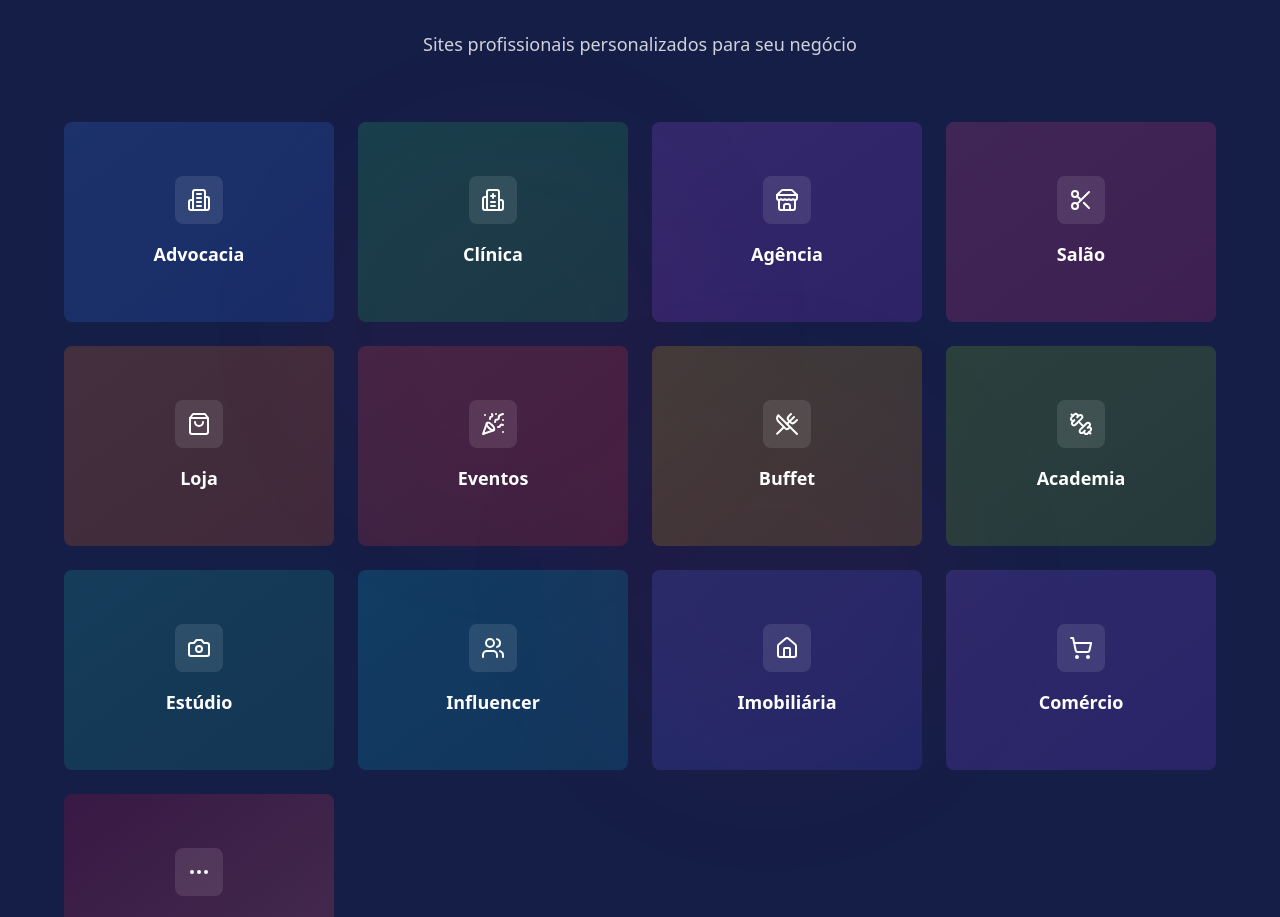
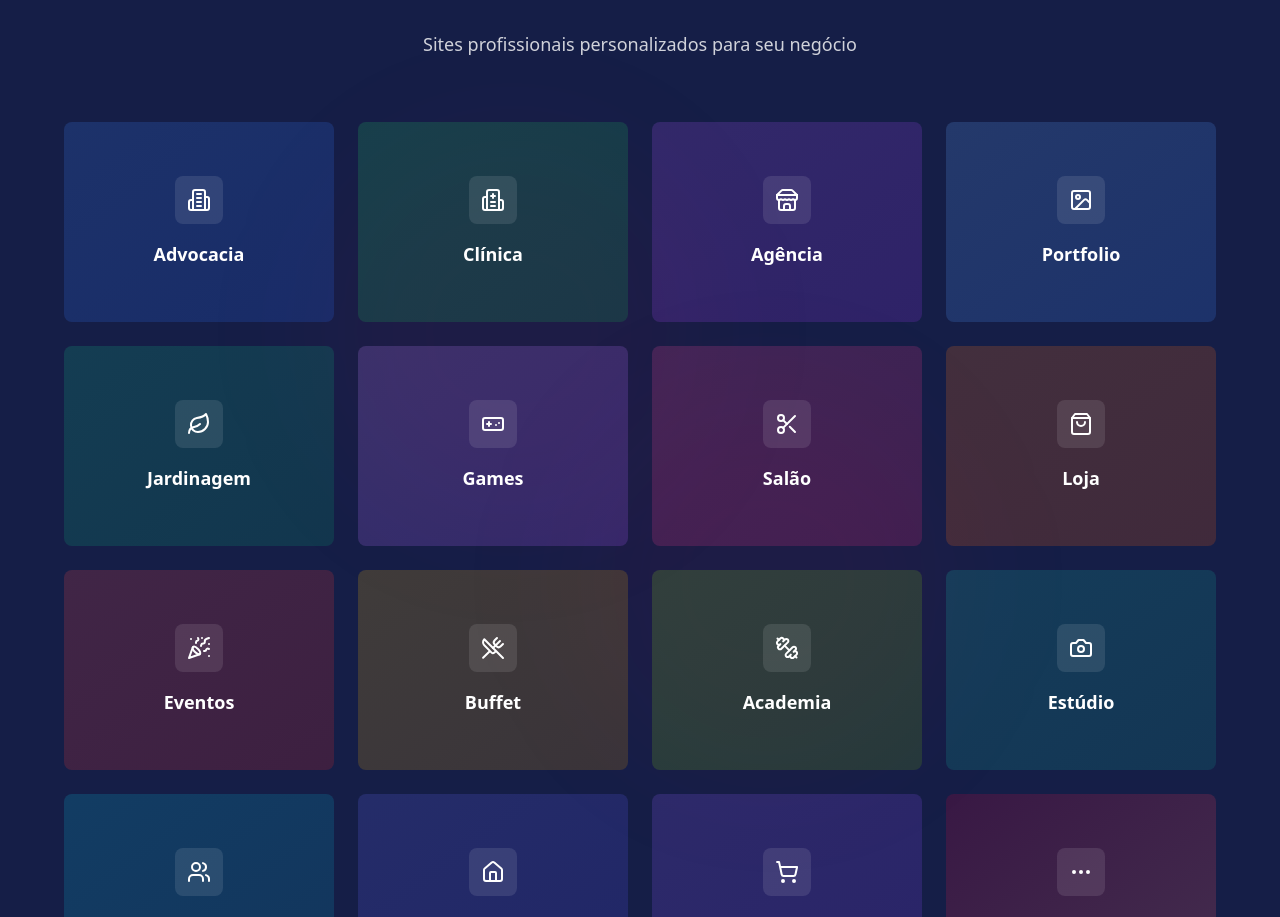
Before and after one commit to Cloves-Neto/arcadiacs, a React (Vite) app: page / in a window 1280 px wide. Shown: the part 3323-4240 px from the top of the page. Built offline with nearby package versions, Linux system fonts and the light colour scheme.

Commit message:
Add new business segments
Added portfolio, gardening, and games business segments to the website.

```diff
--- a/src/components/BusinessSegments.tsx
+++ b/src/components/BusinessSegments.tsx
@@ -1,5 +1,5 @@
 
-import { Building2, Hospital, Store, Scissors, ShoppingBag, PartyPopper, UtensilsCrossed, Dumbbell, Camera, Users, Home, ShoppingCart, MoreHorizontal } from "lucide-react";
+import { Building2, Hospital, Store, Scissors, ShoppingBag, PartyPopper, UtensilsCrossed, Dumbbell, Camera, Users, Home, ShoppingCart, MoreHorizontal, Image, Leaf, Gamepad } from "lucide-react";
 
 const segments = [
   {
@@ -19,6 +19,24 @@ const segments = [
     title: "Agência",
     color: "from-purple-500/20 to-purple-600/20",
     description: "Websites modernos para agências com portfólio interativo."
+  },
+  {
+    icon: <Image className="w-6 h-6" />,
+    title: "Portfolio",
+    color: "from-blue-400/20 to-blue-500/20",
+    description: "Sites profissionais para exibir seus trabalhos e projetos de forma elegante."
+  },
+  {
+    icon: <Leaf className="w-6 h-6" />,
+    title: "Jardinagem",
+    color: "from-emerald-500/20 to-emerald-600/20",
+    description: "Websites para paisagistas e serviços de jardinagem com galeria de projetos."
+  },
+  {
+    icon: <Gamepad className="w-6 h-6" />,
+    title: "Games",
+    color: "from-purple-400/20 to-purple-500/20",
+    description: "Plataformas para gamers, streamers e desenvolvedores de jogos."
   },
   {
     icon: <Scissors className="w-6 h-6" />,
```
